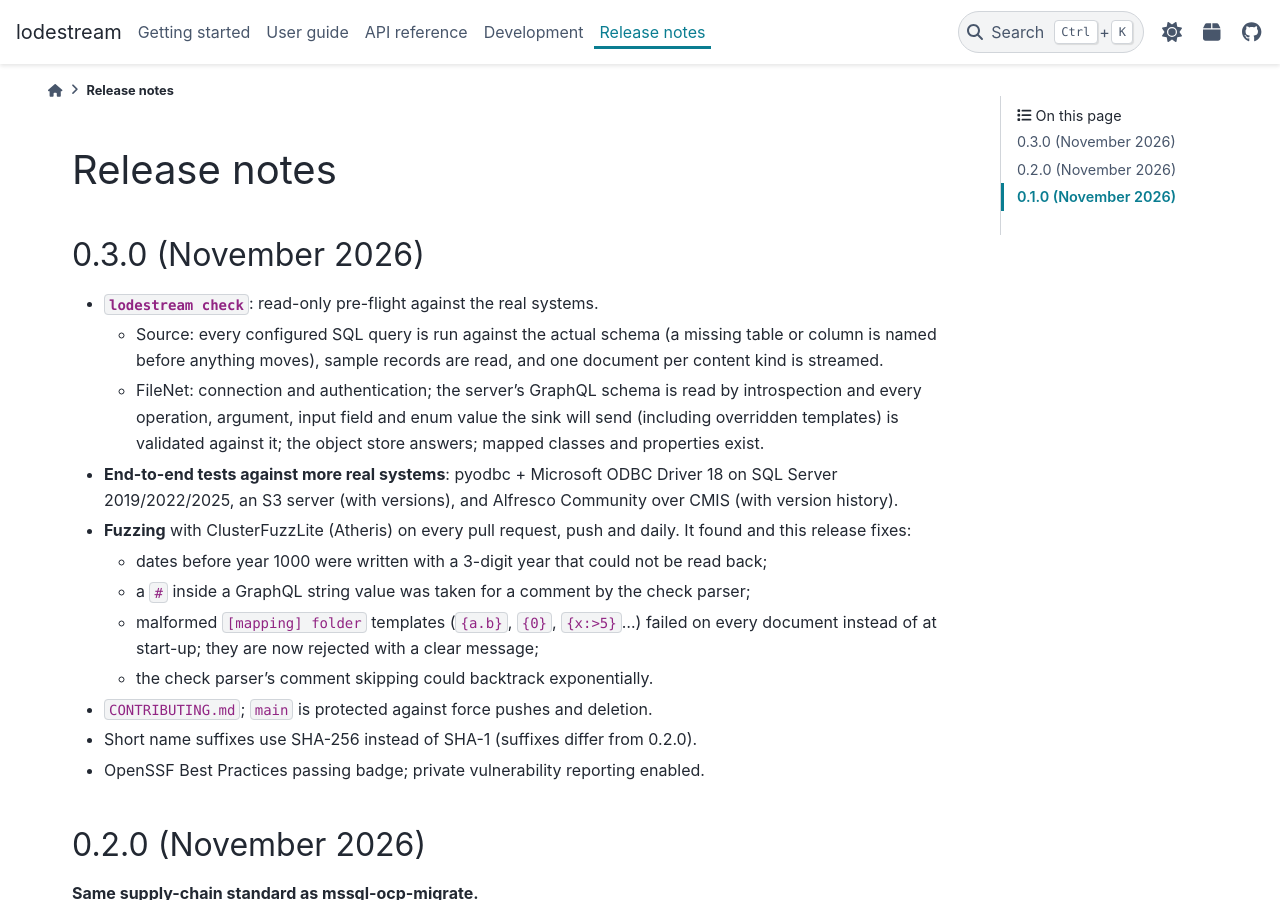
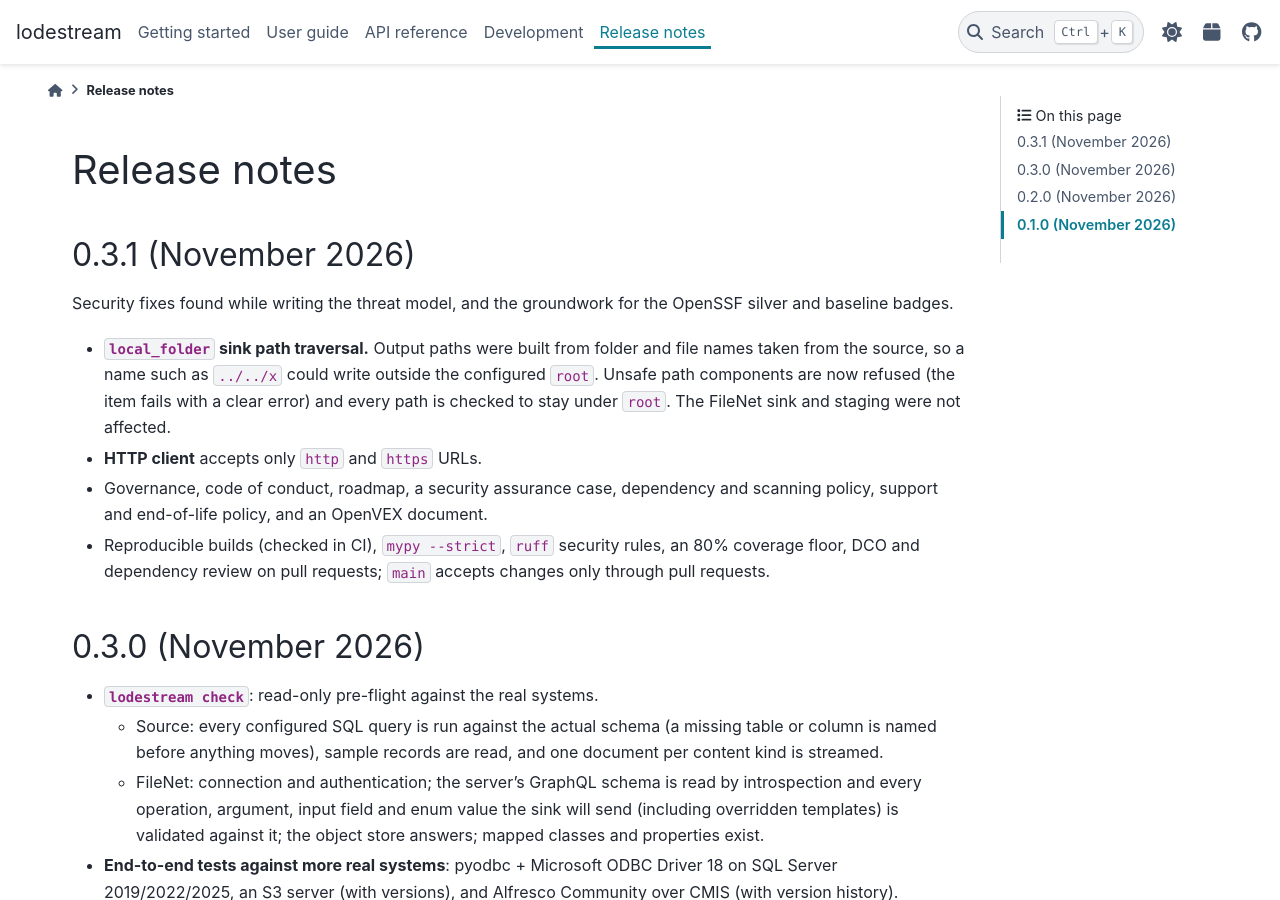
Before and after one commit to karthikbd/lodestream, a Sphinx documentation site: the page built from docs/whatsnew/index.md, in a window 1280 px wide and 900 px high. Built offline with Sphinx 7.4.7 and the PyData theme 0.15.4, drawn with Linux system fonts in a browser that asks for light colours.

Commit message:
Release 0.3.1; OpenSSF Baseline badge in README (#2)
Claude-Session: https://claude.ai/code/session_0127R5ca3N5tB4F4JRUJ61Mo

Signed-off-by: Claude <noreply@anthropic.com>
Co-authored-by: Claude <noreply@anthropic.com>

```diff
--- a/docs/whatsnew/index.md
+++ b/docs/whatsnew/index.md
@@ -1,4 +1,19 @@
 # Release notes
+
+## 0.3.1 (November 2026)
+
+Security fixes found while writing the threat model, and the groundwork for the OpenSSF silver and
+baseline badges.
+
+- **`local_folder` sink path traversal.** Output paths were built from folder and file names taken from
+  the source, so a name such as `../../x` could write outside the configured `root`. Unsafe path
+  components are now refused (the item fails with a clear error) and every path is checked to stay
+  under `root`. The FileNet sink and staging were not affected.
+- **HTTP client** accepts only `http` and `https` URLs.
+- Governance, code of conduct, roadmap, a security assurance case, dependency and scanning policy,
+  support and end-of-life policy, and an OpenVEX document.
+- Reproducible builds (checked in CI), `mypy --strict`, `ruff` security rules, an 80% coverage floor,
+  DCO and dependency review on pull requests; `main` accepts changes only through pull requests.
 
 ## 0.3.0 (November 2026)
 
--- a/pyproject.toml
+++ b/pyproject.toml
@@ -4,7 +4,7 @@ build-backend = "setuptools.build_meta"
 
 [project]
 name = "lodestream"
-version = "0.3.0"
+version = "0.3.1"
 description = "Bulk content migration from any source (WSS/SharePoint, file shares, SQL BLOBs, CSV exports, S3, CMIS) into IBM FileNet: pluggable, restartable, built for 100 TB+. Zero dependencies: the SQL Server driver is bundled."
 readme = "README.md"
 requires-python = ">=3.10"
--- a/src/lodestream/__init__.py
+++ b/src/lodestream/__init__.py
@@ -11,7 +11,7 @@ from .sinks.base import LoadItem, LoadResult, Sink
 from .sources.base import Source
 from .stages.base import Stage
 
-__version__ = "0.3.0"
+__version__ = "0.3.1"
 
 __all__ = [
     "DocumentRecord",
```
Also changed, not shown: CHANGELOG.md (+1 -1 lines), README.md (+2 -1 lines).
